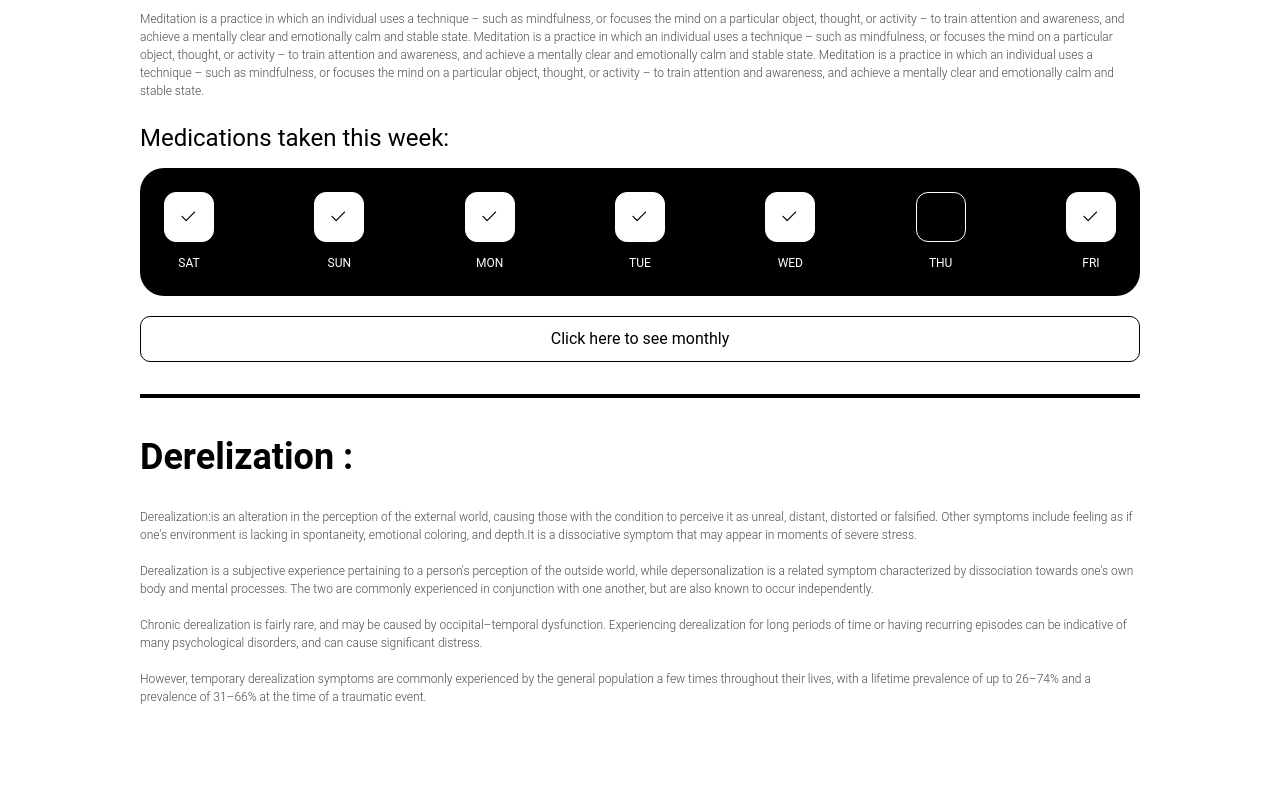
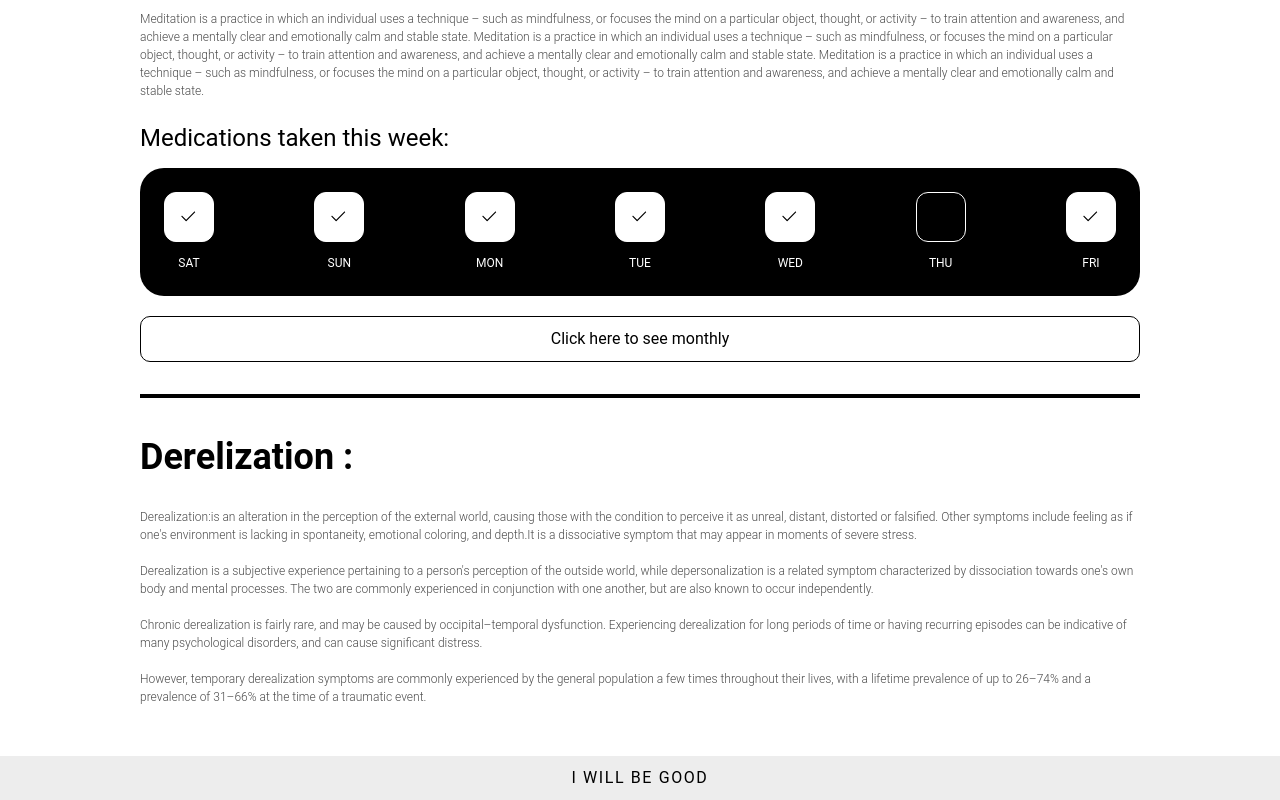
Before and after one commit to MohamadMahdi-Tasha/i-will-be-good-web, a Next.js app: page / in a window 1280 px wide. Shown: the part 1214-2014 px from the top of the page. Before the commit the page ends 1970 px from the top, so only its background shows below. Built offline with nearby package versions, Linux system fonts and the light colour scheme.

Commit message:
added foote of the page

```diff
--- a/app/layout.tsx
+++ b/app/layout.tsx
@@ -2,6 +2,7 @@
 // Importing Part
 import {Metadata} from "next";
 import HeaderComponent from "@/components/headerComponent";
+import FooterComponent from "@/components/footerComponent";
 import '@/app/index.css';
 
 // Creating And Exporting Meta Data Of Pages
@@ -25,8 +26,9 @@ export default function RootLayout({children}: propsType):JSX.Element {
     return (
         <html lang="en">
             <body className={'font-primary'}>
-                <HeaderComponent></HeaderComponent>
+                <HeaderComponent />
                 {children}
+                <FooterComponent />
             </body>
         </html>
     );
--- /dev/null
+++ b/components/footerComponent.tsx
@@ -0,0 +1,15 @@
+// Codes By Mahdi Tasha
+// Importing Part
+import HolderComponent from '@/chunks/holderComponent';
+
+// Creating Footer Component And Exporting It As Default
+export default function FooterComponent():JSX.Element {
+    // Return JSX
+    return (
+        <footer className={'bg-headerBg'}>
+            <HolderComponent className={'flex gap-3 items-center justify-center py-[10px]'}>
+                <h1 className={'tracking-widest text-black truncate'}>I WILL BE GOOD</h1>
+            </HolderComponent>
+        </footer>
+    );
+}
--- a/components/homeSections/homeThirdSectionComponent.tsx
+++ b/components/homeSections/homeThirdSectionComponent.tsx
@@ -1,8 +1,4 @@
 // Codes By Mahdi Tasha
-// Importing Part
-import CheckboxComponent from "@/chunks/checkboxComponent";
-import WeekDaysComponent from "@/components/weekDaysComponent";
-
 // Creating Home Third Section Component And Exporting It As Default
 export default function HomeThirdSectionComponent():JSX.Element {
     // Return JSX
```
